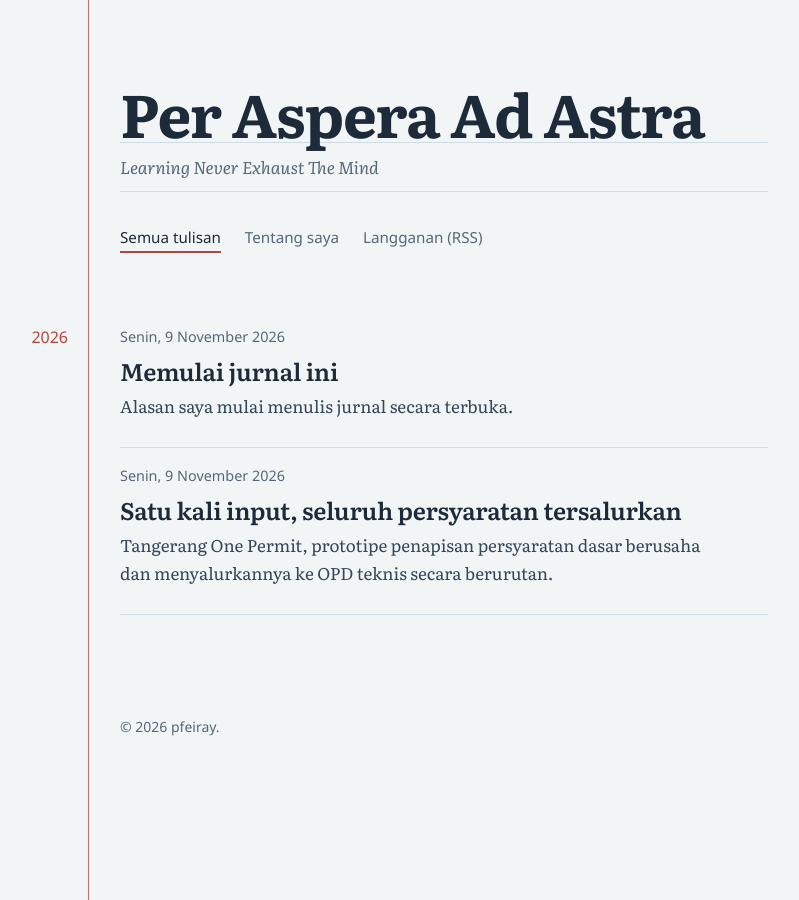
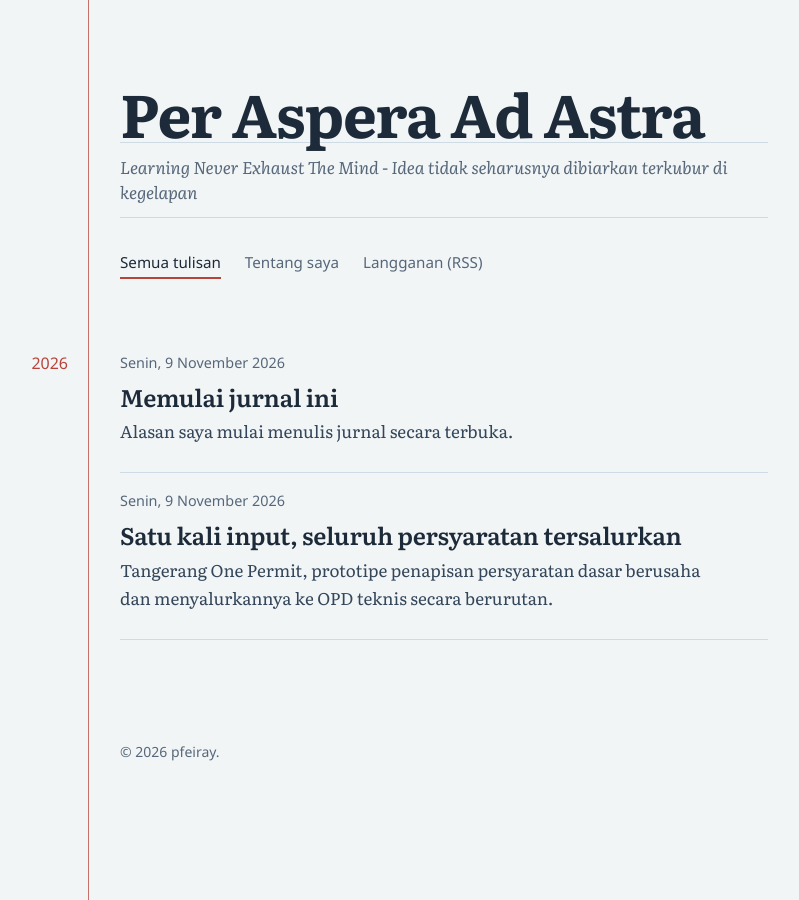
Before and after one commit to yudhiaprabowo-hue/yudhiaprabowo-hue.github.io, a Jekyll site: the page built from index.html, in a window 1280 px wide. Shown: the whole page, without its empty margins (260-1059 px from the left). Built offline with Jekyll 4.4.1, drawn with Linux system fonts in a browser that asks for light colours; some web fonts are replaced.

Commit message:
Update _config.yml

```diff
--- a/_config.yml
+++ b/_config.yml
@@ -3,7 +3,7 @@
 # ==========================================================
 
 title: Per Aspera Ad Astra
-tagline: Learning Never Exhaust The Mind
+tagline: Learning Never Exhaust The Mind - Idea tidak seharusnya dibiarkan terkubur di kegelapan
 description: Idea tidak seharusnya dibiarkan terkubur di kegelapan
 author:
   name: pfeiray
```
